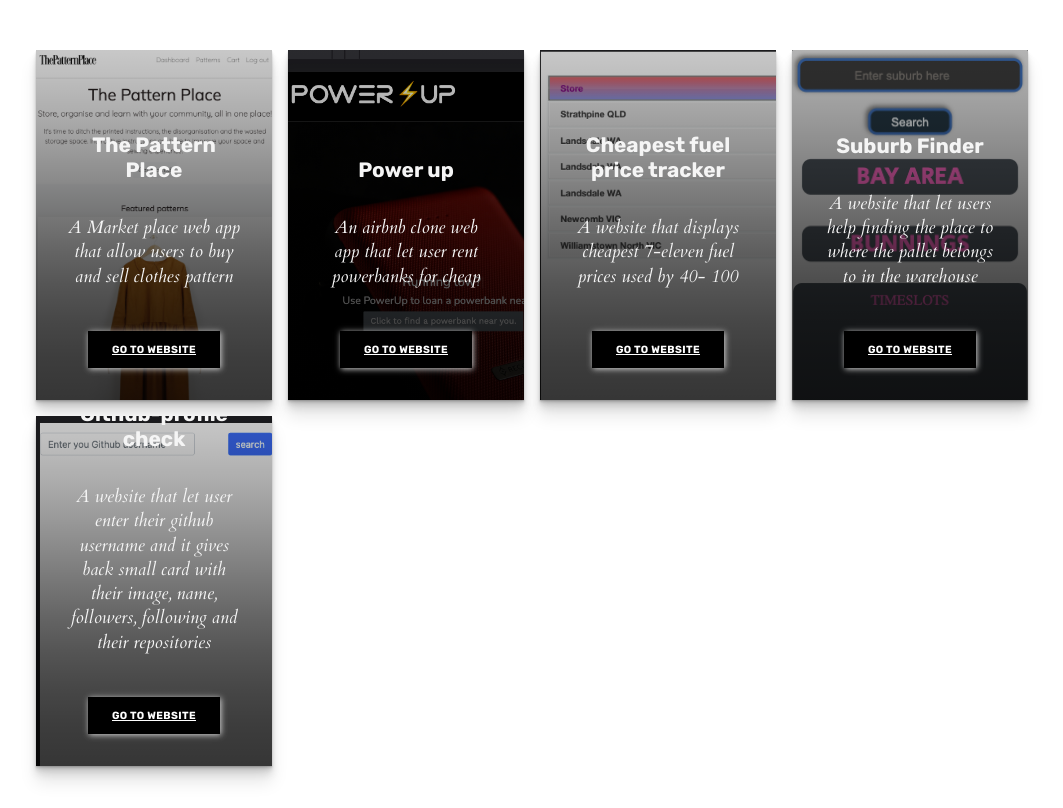
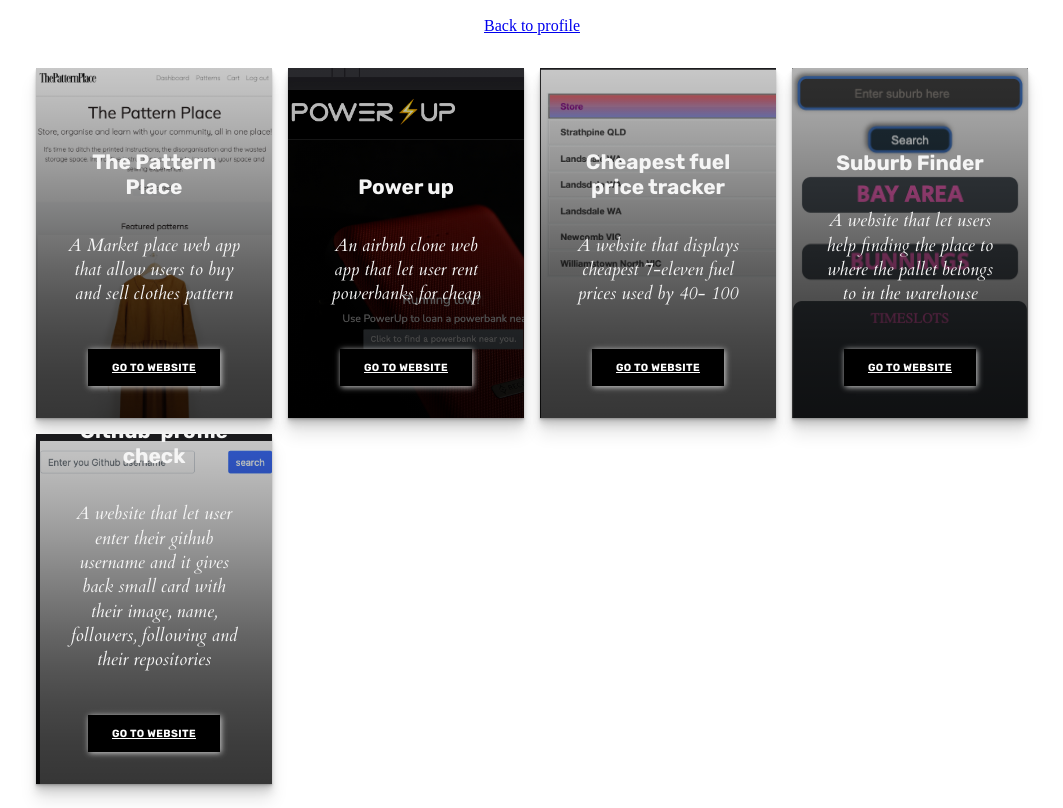
Before and after one commit to prgrmr-yn/profile, a website: page html/project.html in a window 1280 px wide. Shown: the whole page, without its empty margins (108-1171 px from the left). Drawn offline with Linux system fonts and the light colour scheme.

Commit message:
added a two way link between pages

```diff
--- a/html/project.html
+++ b/html/project.html
@@ -8,6 +8,7 @@
   <title>Projects</title>
 </head>
 <body>
+  <a href="../index.html">Back to profile</a>
   <main class="page-content">
     <div class="card">
       <div class="content">
```
Also changed, not shown: index.html (+1 -1 lines).
